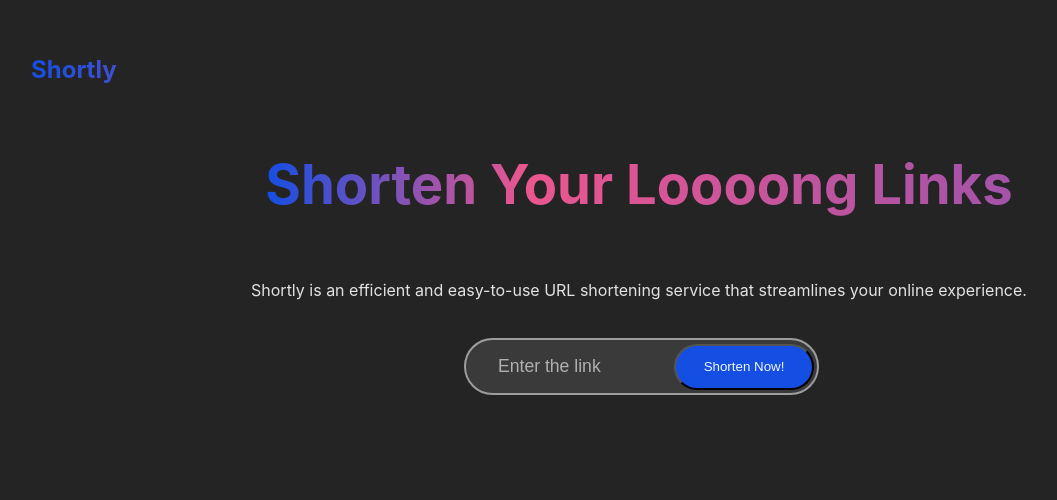
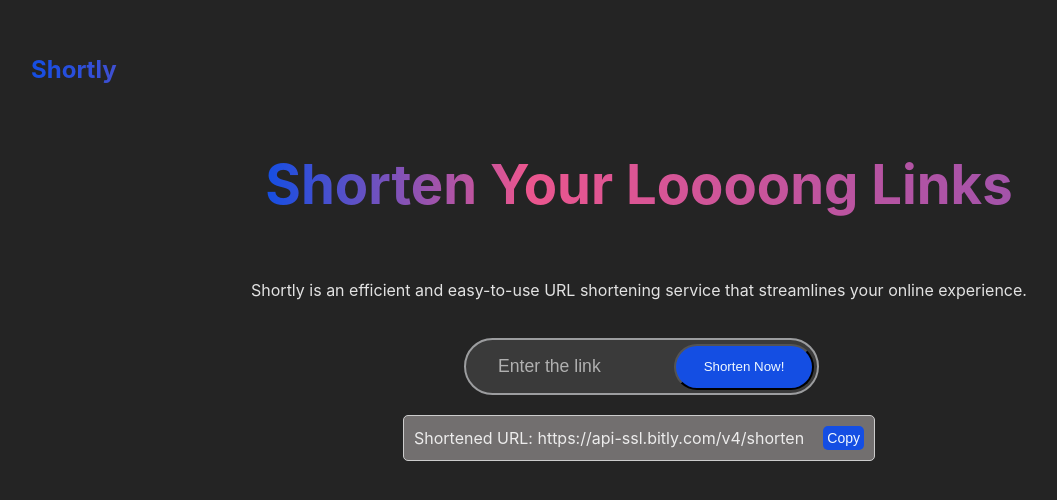
Before and after one commit to deja-v/shortly, a React (Vite) app: page / in a window 1280 px wide. Shown: the top 500 px of the page, without its empty margins (1-1058 px from the left). Built offline with nearby package versions, Linux system fonts and the light colour scheme.

Commit message:
added copied functionality

```diff
--- a/src/App.jsx
+++ b/src/App.jsx
@@ -6,7 +6,7 @@ function App() {
 
   return (
     <>
-      <h2 className='title'>Shortly</h2>
+      <a href="/"><h2 className='title'>Shortly</h2></a>
       <Url />
 
       {/* <ShortenedLink /> */}
--- a/src/components/url.jsx
+++ b/src/components/url.jsx
@@ -5,7 +5,7 @@ import axios from 'axios';
 import ShortenedUrl from "./shortenedUrl";
 export default function Url(){
     const [url, setUrl] = useState('');
-    const [shortUrl, setShortUrl] = useState('')
+    const [shortUrl, setShortUrl] = useState('https://api-ssl.bitly.com/v4/shorten')
     const [copied, setCopied] = useState(false);
     function handleChange(e) {
         setUrl(e.target.value);
@@ -62,12 +62,12 @@ export default function Url(){
                 <button type="submit">
                     Shorten Now!
                 </button>
-                {shortUrl && <ShortenedUrl url={shortUrl} onCopy={handleCopy} />}
 
-                {copied && <p className="copy-message">URL copied to clipboard!</p>}
 
             </div>
             </form>
+            {shortUrl && <ShortenedUrl url={shortUrl} onCopy={handleCopy} />}
+            {copied && <p className="copy-message">URL copied to clipboard!</p>}
         </div>
     )
 }
--- a/src/index.css
+++ b/src/index.css
@@ -31,6 +31,11 @@ body {
   background: linear-gradient(90deg, rgba(20,78,227,1) 0%, rgba(235,86,142,1) 35%, rgba(163,83,170,1) 100%);
   color: transparent;
   background-clip: text;
+}
+
+a{
+  text-decoration: none;
+
 }
 
 .heading{
@@ -92,3 +97,28 @@ input::placeholder {
   background: url("/src/assets/images/link-icon.svg") no-repeat left;
   background-size: 20px;
 }
+
+.shortened-url {
+  display: flex;
+  align-items: center;
+  justify-content: space-between;
+  background-color: #797575ee;
+  width: 450px;
+  padding: 10px;
+  border: 1px solid #ccc;
+  border-radius: 5px;
+}
+
+.shortened-url p {
+  margin: 0;
+}
+
+.copy-button-shorten {
+  background-color: #144EE3;
+  color: aliceblue;
+  border: none;
+  border-radius: 5px;
+  padding: 4px;
+  cursor: pointer;
+  font-size: 14px;
+}
```
